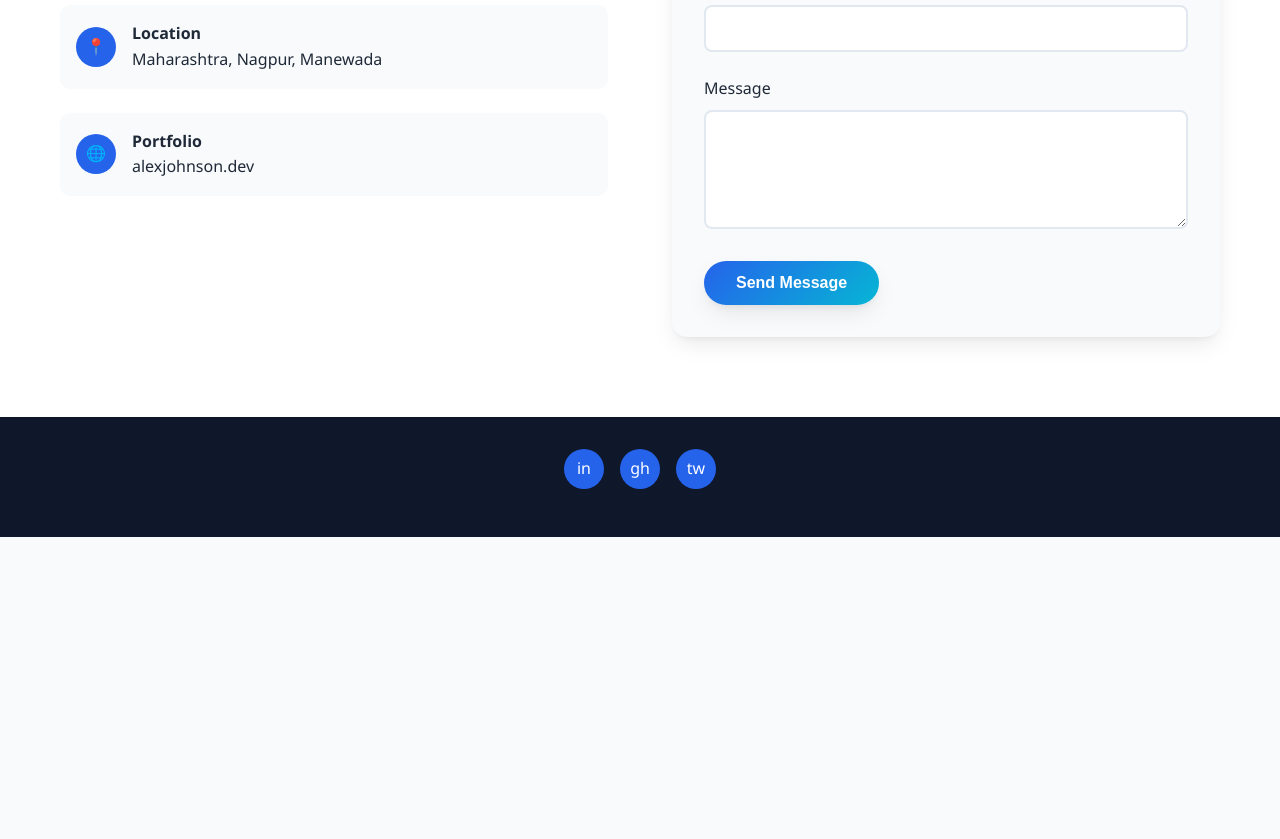
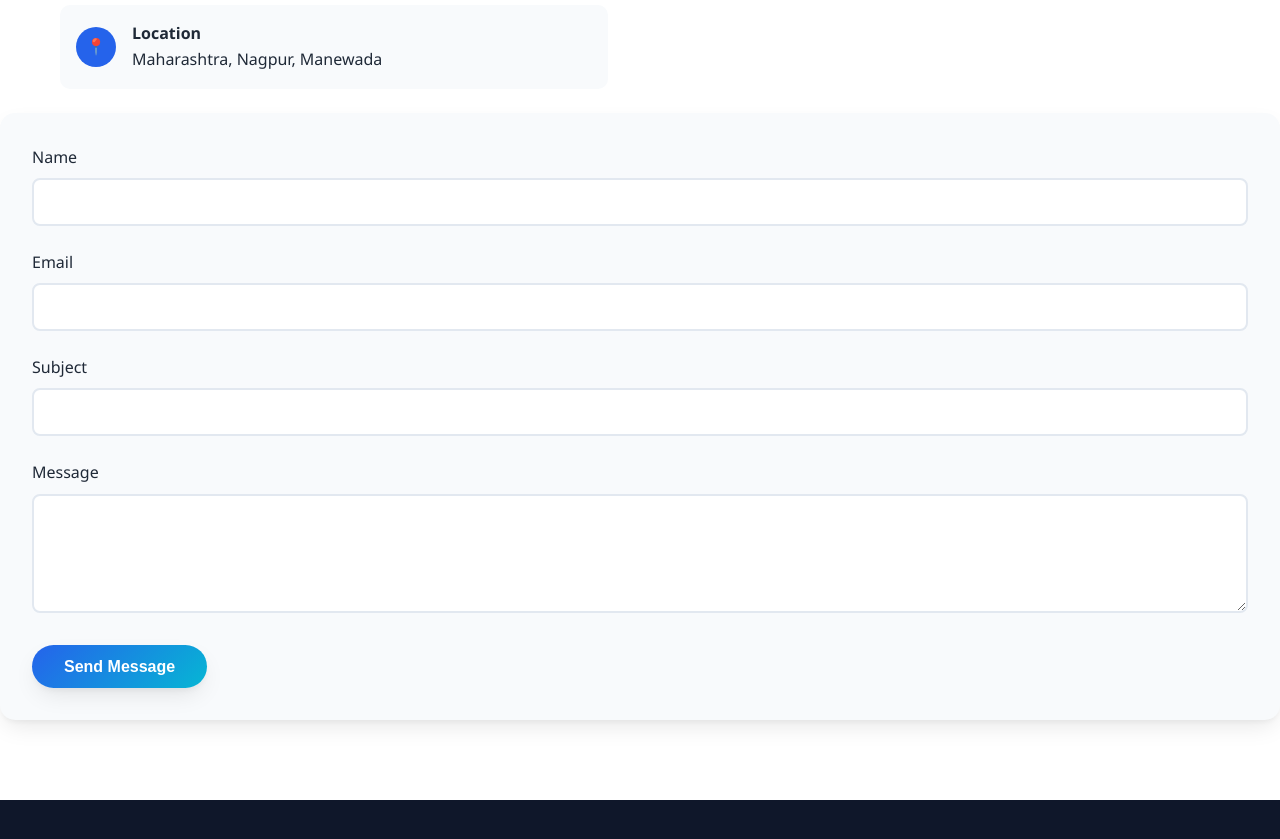
Before and after one commit to kalash193/Kalash-Portfolio, a plain HTML site: page index.html in a window 1280 px wide. Shown: the part 2588-3427 px from the top of the page. Before the commit the page ends 3125 px from the top, so only its background shows below. Drawn offline with Linux system fonts and the light colour scheme.

Commit message:
Update index.html

```diff
--- a/index.html
+++ b/index.html
@@ -228,11 +228,11 @@
               Maharashtra, Nagpur, Manewada
             </div>
           </div>
-          <div class="contact-item">
+         <!-- <div class="contact-item">
             <div class="contact-icon">🌐</div>
             <div>
               <strong>Portfolio</strong><br>
-              <a href="https://alexjohnson.dev" target="_blank">alexjohnson.dev</a>
+              <a href="https://alexjohnson.dev" target="_blank">alexjohnson.dev</a> -->
             </div>
           </div>
         </div>
@@ -265,6 +265,7 @@
   <footer class="footer">
     <div class="container">
       <div class="social-links">
-        <a href="#" class="social-link">in</a>
+        <!--<a href="#" class="social-link">in</a>
         <a href="#" class="social-link">gh</a>
-        <a href="#" class="social-link">tw</a>
+
+        <a href="#" class="social-link">tw</a>-->
```
